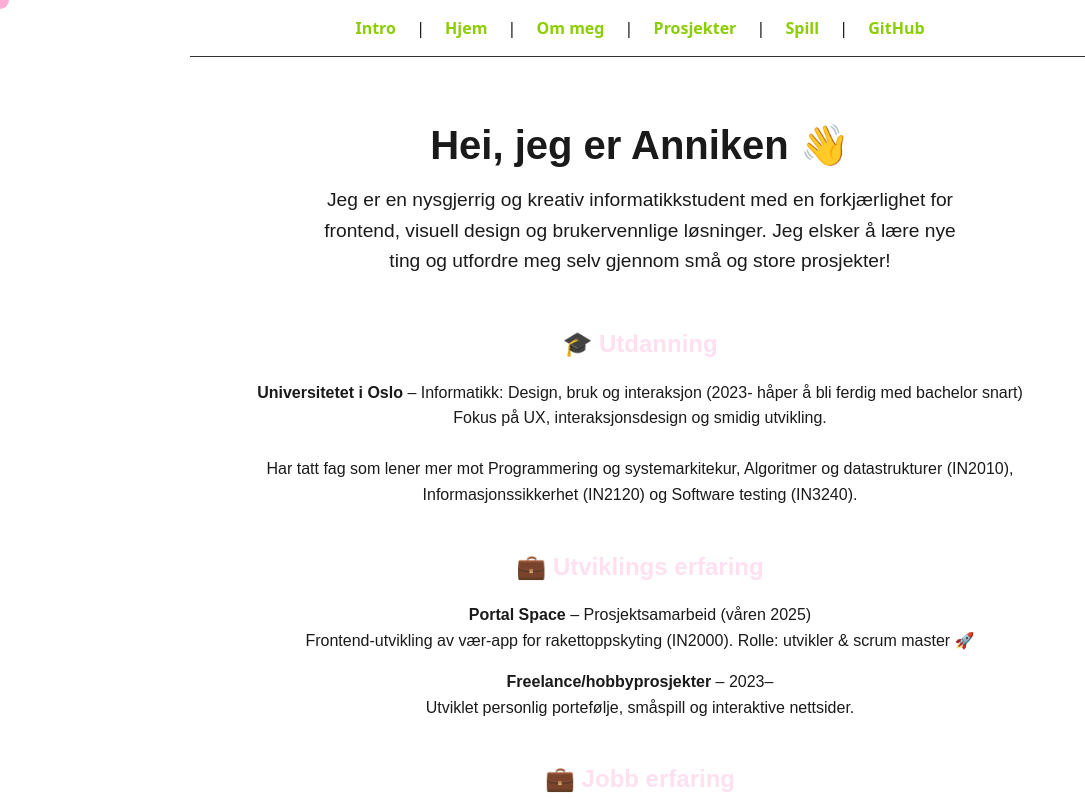
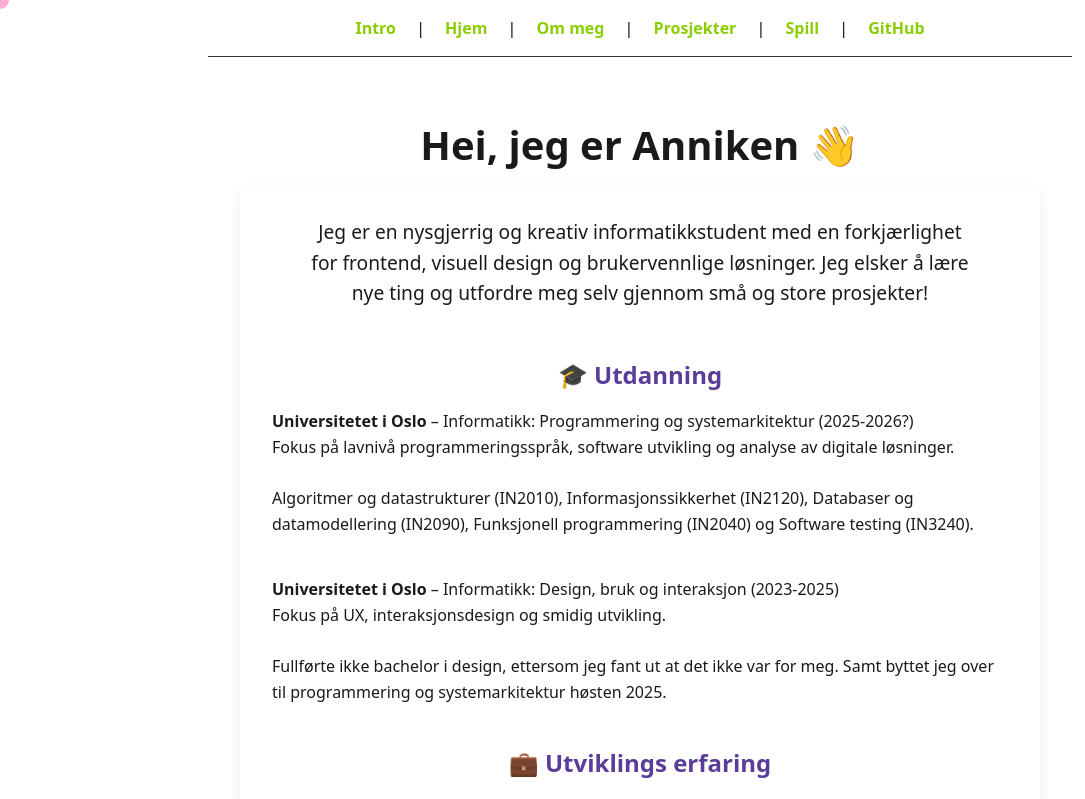
Before and after one commit to annikendit/my-portfolio, a React (Vite) app: page /about in a window 1280 px wide. Shown: the top 799 px of the page, without its empty margins (0-1085 px from the left). Built offline with nearby package versions, Linux system fonts and the light colour scheme.

Commit message:
Refreshing the about me page for a more seamless look allover, rewriting the section and changing the colour of the titles. Aswell as doing the similar things to the project site <3

```diff
--- a/src/pages/About.css
+++ b/src/pages/About.css
@@ -1,4 +1,40 @@
 .cv-page,
+
+.cv-page {
+  padding: 4rem 2rem;
+  max-width: 900px;
+  margin: 0 auto;
+  color: var(--text-color);
+  display: flex;
+  flex-direction: column; /* Sørg for vertikal stacking */
+  align-items: center;    /* Sentraliser innhold */
+  text-align: center;     /* Midtstill tekst */
+}
+
+.about-list {
+  display: flex;
+  justify-content: center;
+  width: 100%;
+}
+
+.about-card {
+  background: var(--card-bg, #fff);
+  border-radius: 12px;
+  padding: 2rem;
+  max-width: 800px;
+  width: 100%;
+  box-shadow: 0 4px 12px rgba(0, 0, 0, 0.08);
+  text-align: left; /* Inni kortet kan vi ha normal venstrejustert tekst */
+}
+
+.cv-page h1 {
+  font-size: 2.5rem;
+  margin-bottom: 2rem;
+  text-align: center;
+  width: 100%;
+}
+
+
 .about-page {
   padding: 4rem 2rem;
   max-width: 900px;
@@ -30,10 +66,25 @@
 .cv-section h2,
 .skills-section h2 {
   font-size: 1.5rem;
-  color: var(--hover-start);
+  color: var(--heading-color);
   margin-bottom: 1rem;
   text-align: center;
 }
+
+/* Light mode */
+@media (prefers-color-scheme: light) {
+  :root {
+    --heading-color: #5a3d9a; /* dyp lilla */
+  }
+}
+
+/* Dark mode */
+@media (prefers-color-scheme: dark) {
+  :root {
+    --heading-color: #d8b9ff; /* lys lilla, mer kontrast */
+  }
+}
+
 
 .cv-section ul {
   list-style-type: none;
--- a/src/pages/About.jsx
+++ b/src/pages/About.jsx
@@ -4,6 +4,8 @@ export default function About() {
   return (
     <div className="cv-page">
       <h1>Hei, jeg er Anniken 👋</h1>
+      <div className="about-list">
+        <div className="about-card">
           <p className="cv-intro">
             Jeg er en nysgjerrig og kreativ informatikkstudent med en forkjærlighet for frontend,
             visuell design og brukervennlige løsninger. Jeg elsker å lære nye ting og utfordre meg selv gjennom små og store prosjekter!
@@ -13,12 +15,23 @@ export default function About() {
             <h2>🎓 Utdanning</h2>
             <ul>
               <li>
-            <strong>Universitetet i Oslo</strong> – Informatikk: Design, bruk og interaksjon (2023- håper å bli ferdig med bachelor snart)
+                <strong>Universitetet i Oslo</strong> – Informatikk: Programmering og systemarkitektur (2025-2026?)
+                <br />
+                Fokus på lavnivå programmeringsspråk, software utvikling og analyse av digitale løsninger.
+                <br />
+                <br />
+                Algoritmer og datastrukturer (IN2010), Informasjonssikkerhet (IN2120), Databaser og datamodellering (IN2090),
+                Funksjonell programmering (IN2040) og Software testing (IN3240).
+              </li>
+              <br />
+              <li>
+                <strong>Universitetet i Oslo</strong> – Informatikk: Design, bruk og interaksjon (2023-2025)
                 <br />
                 Fokus på UX, interaksjonsdesign og smidig utvikling.
                 <br />
                 <br />
-            Har tatt fag som lener mer mot Programmering og systemarkitekur, Algoritmer og datastrukturer (IN2010), Informasjonssikkerhet (IN2120) og Software testing (IN3240).
+                Fullførte ikke bachelor i design, ettersom jeg fant ut at det ikke var for meg.
+                Samt byttet jeg over til programmering og systemarkitektur høsten 2025.
               </li>
             </ul>
           </section>
@@ -32,9 +45,9 @@ export default function About() {
                 Frontend-utvikling av vær-app for rakettoppskyting (IN2000). Rolle: utvikler & scrum master 🚀
               </li>
               <li>
-            <strong>Freelance/hobbyprosjekter</strong> – 2023–
+                <strong>Hobbyprosjekter</strong>
                 <br />
-            Utviklet personlig portefølje, småspill og interaktive nettsider.
+                Utviklet personlig portefølje, prøvd å lage et lite spill og interaktive nettsider.
               </li>
             </ul>
           </section>
@@ -43,9 +56,9 @@ export default function About() {
             <h2>💼 Jobb erfaring</h2>
             <ul>
               <li>
-            <strong>Coop Extra</strong> – Første kasserer (Feb 2024 - nå)
+                <strong>Coop Extra Bislett</strong> – Første kasserer (Feb 2024 - nå)
                 <br />
-              Har ansvar i kassen, med opplæring og varebeholdning!
+                Har ansvar i kassen, med opplæring og varebeholdning! Samt har jeg tett samarbeid med ledere angående layout på varer foran i butikken, ryddighet i butikken og et godt kundeforhold til både privat og bedriftskunder.
               </li>
             </ul>
           </section>
@@ -78,5 +91,7 @@ export default function About() {
             </p>
           </section>
         </div>
+      </div>
+    </div>
   )
 }
--- a/src/pages/Projects.css
+++ b/src/pages/Projects.css
@@ -143,7 +143,7 @@
   color: #8e44ad;
 }
 
-.tag-skole {
+.tag-universitet {
   background-color: #f1ffe3;  /* smørgrønn */
   color: #5b8c00;
 }
--- a/src/pages/Projects.jsx
+++ b/src/pages/Projects.jsx
@@ -23,7 +23,7 @@ const projects = [
     description: `
   Et lite spill jeg snekra sammen med Phaser – en slags mini-Doodle Jump, bare litt mer rosa 🎀
 
-  Jeg fulgte et kurs fra Codecademy og tilpassa det underveis. Her kan du hoppe høyere og høyere, lande på plattformer og få et skikkelig *retro feel*.
+  Jeg fulgte et kurs fra Codecademy og tilpassa det underveis. Her kan du hoppe høyere og høyere, lande på plattformer.
 
   Hadde det overraskende gøy med å legge til partikler og små effekter – og det er fortsatt en av de tingene jeg viser frem først når jeg vil si "se, jeg kan kodespille litt!" 🎮✨
 
@@ -34,11 +34,12 @@ const projects = [
   },
   {
     title: 'IN2000 - RocketBoy',
-    tags: ['Skole', 'Fullstack', 'Kotlin', 'Smidig'],
+    tags: ['Universitet', 'Fullstack', 'Kotlin', 'Smidig'],
     description: `
   Dette var et gruppeprosjekt fra IN2000 på UiO – og her fikk vi bryne oss på å utvikle en værbasert planleggingsapp for rakettoppskytning 🚀🌤️
 
-  Vi samarbeidet med studentforeningen Portal Space og brukte API-er fra MET (Meteorologisk institutt) for å hente inn værdata, som brukerne kunne filtrere på. Målet: finne den perfekte dagen å skyte opp rakett!
+  Vi samarbeidet med studentforeningen Portal Space og brukte API-er fra MET (Meteorologisk institutt) for å hente inn værdata, som brukerne kunne filtrere på.
+  Målet: finne den perfekte dagen å skyte opp rakett!
 
   Appen ble bygget i Android Studio med Kotlin – og vi brukte smidig metodikk (og masse Miro). Jeg fikk prøvd meg som både utvikler, designer og scrum master 💼💅
 
```
Lines whose indentation alone changed are shown as unchanged.
